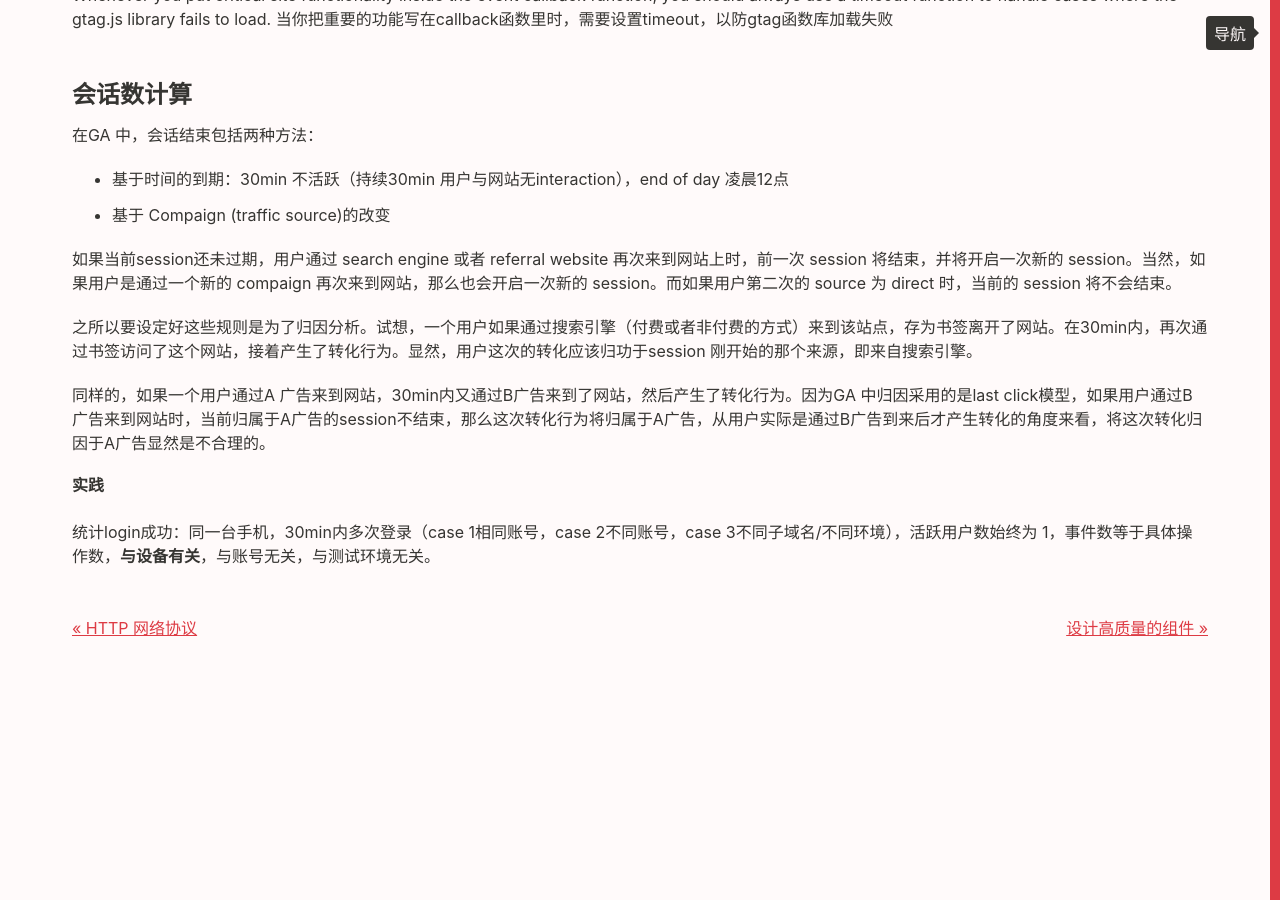
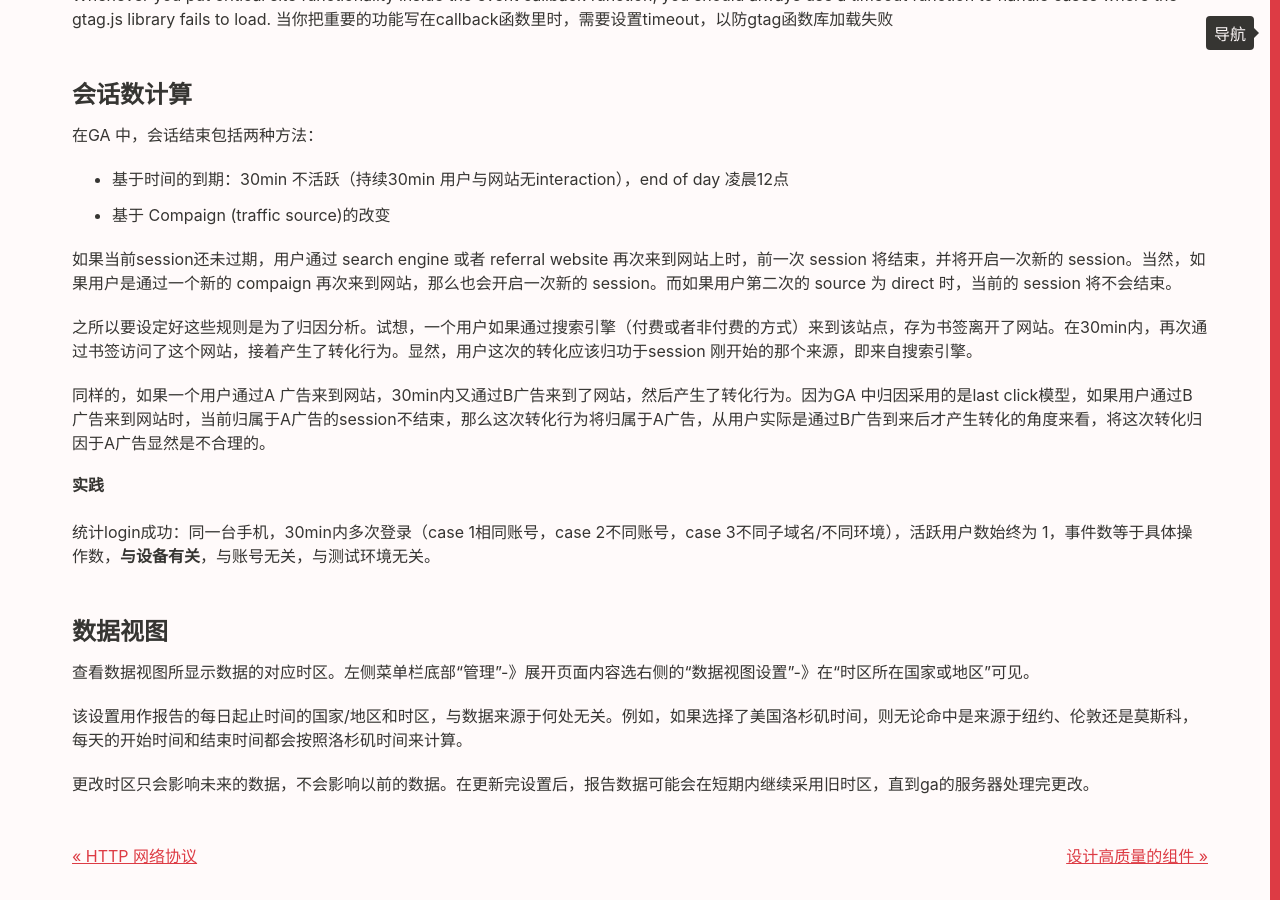
Before and after one commit to Vivi-wu/dive-into-web, a Jekyll site: the page built from _posts/2017-11-27-Google-Analytics.markdown, in a window 1280 px wide and 900 px high, scrolled down 2921 px. Built offline with Jekyll 4.4.1, drawn with Linux system fonts in a browser that asks for light colours.

Commit message:
update blog for GA

```diff
--- a/_posts/2017-11-27-Google-Analytics.markdown
+++ b/_posts/2017-11-27-Google-Analytics.markdown
@@ -126,3 +126,11 @@ Whenever you put critical site functionality inside the event callback function,
 #### 实践
 
 统计login成功：同一台手机，30min内多次登录（case 1相同账号，case 2不同账号，case 3不同子域名/不同环境），活跃用户数始终为 1，事件数等于具体操作数，**与设备有关**，与账号无关，与测试环境无关。
+
+### 数据视图
+
+查看数据视图所显示数据的对应时区。左侧菜单栏底部“管理”-》展开页面内容选右侧的“数据视图设置”-》在“时区所在国家或地区”可见。
+
+该设置用作报告的每日起止时间的国家/地区和时区，与数据来源于何处无关。例如，如果选择了美国洛杉矶时间，则无论命中是来源于纽约、伦敦还是莫斯科，每天的开始时间和结束时间都会按照洛杉矶时间来计算。
+
+更改时区只会影响未来的数据，不会影响以前的数据。在更新完设置后，报告数据可能会在短期内继续采用旧时区，直到ga的服务器处理完更改。
```
